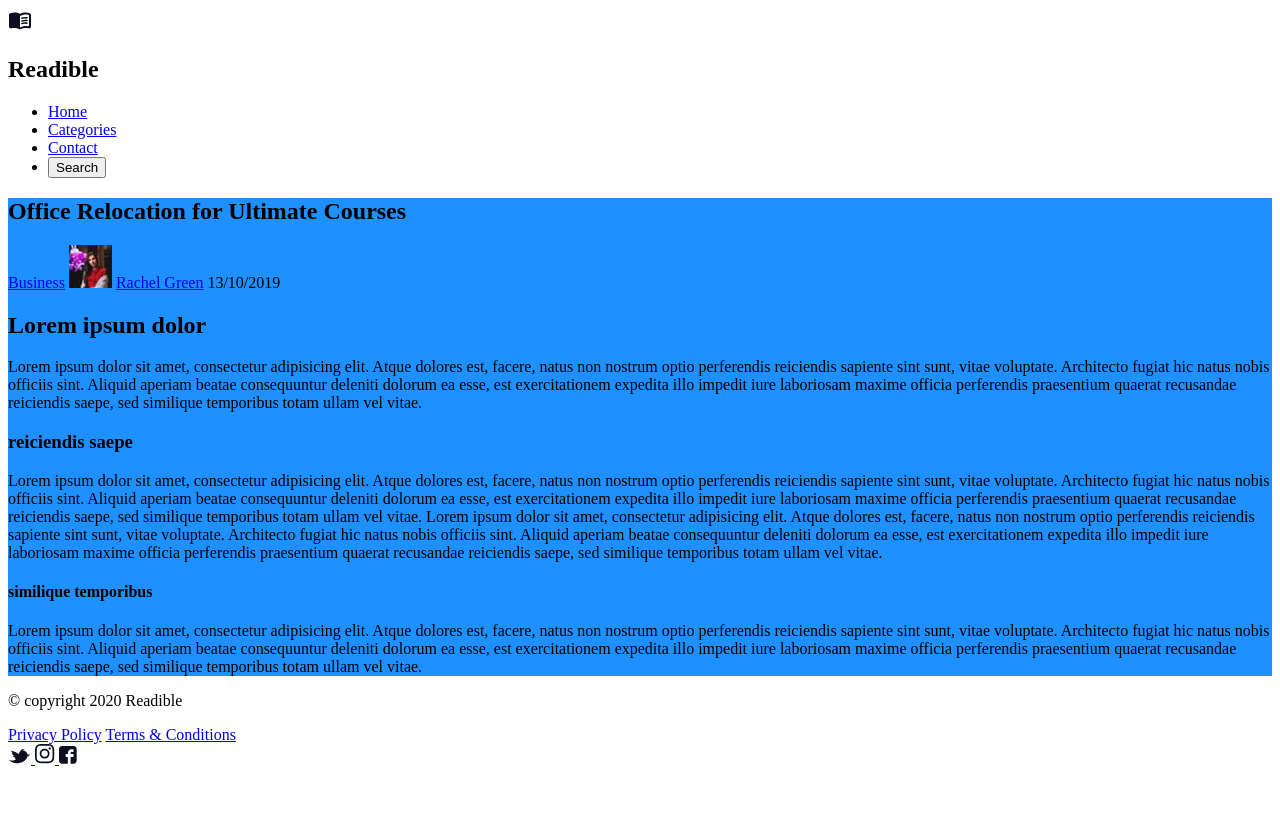
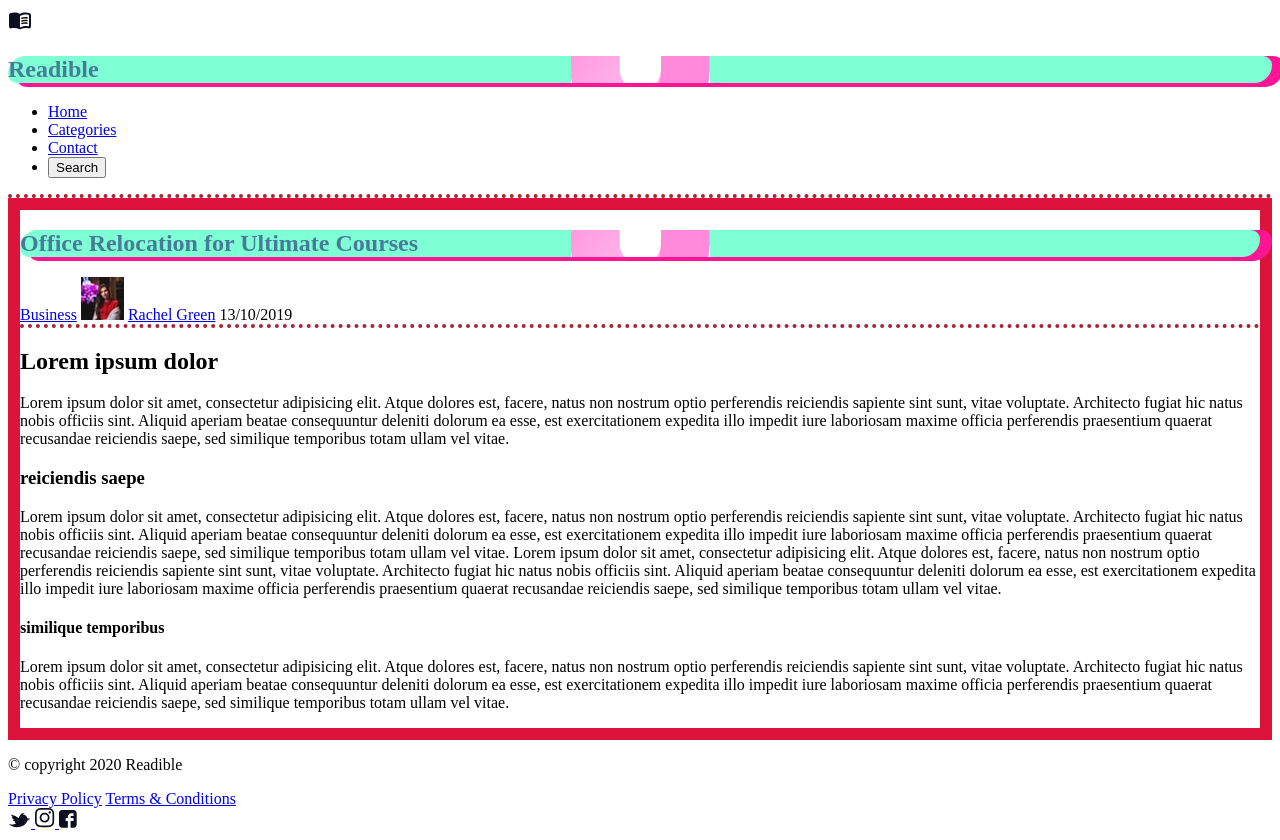
Before and after one commit to natestrong/uc-html-css-basics, a website: page 11-css-basic-styles/article.html in a window 1280 px wide. Before the commit the page ends 800 px from the top, so only its background shows below. Drawn offline with Linux system fonts and the light colour scheme.

Commit message:
Finished section 11

```diff
--- a/11-css-basic-styles/styles/style.css
+++ b/11-css-basic-styles/styles/style.css
@@ -1,3 +1,16 @@
 article {
-	background-color: dodgerblue;
+	border:solid 12px crimson;
 }
+
+header {
+	/*border-bottom: dotted 4px #5c5c0d;*/
+	border-bottom: dotted 4px rgb(165, 37, 53);
+}
+
+h1 {
+	color: hsl(202, 37%, 44%);
+	background: aquamarine url('ultimate.png') no-repeat center;
+	border-radius: 20px 10px;
+
+	box-shadow: 10px 2px 0 2px deeppink;
+}
```
Also changed, not shown: 11-css-basic-styles/styles/ultimate.png (added).
